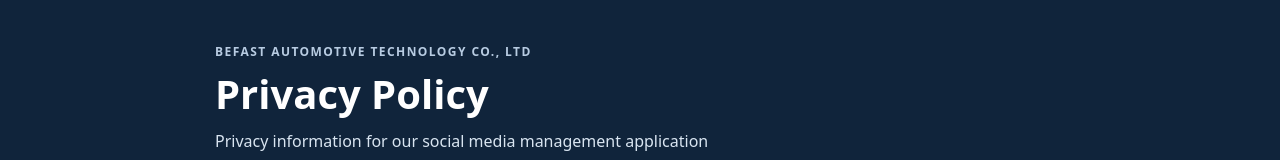
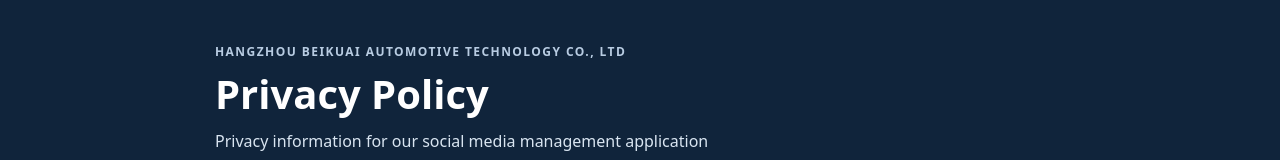
Before and after one commit to hammas77/befast-privacy-policy, a plain HTML site: page index.html in a window 1280 px wide. Shown: the top 160 px of the page. Drawn offline with Linux system fonts and the light colour scheme.

Commit message:
update name

```diff
--- a/index.html
+++ b/index.html
@@ -27,7 +27,7 @@
 <body>
 <header>
   <div class="wrap">
-    <div class="eyebrow">BEFAST AUTOMOTIVE TECHNOLOGY CO., LTD</div>
+    <div class="eyebrow">HANGZHOU BEIKUAI AUTOMOTIVE TECHNOLOGY CO., LTD</div>
     <h1>Privacy Policy</h1>
     <p>Privacy information for our social media management application</p>
   </div>
```
